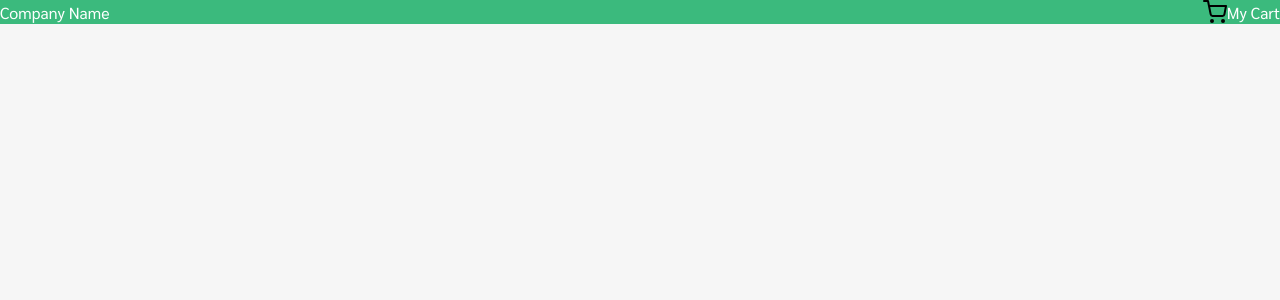
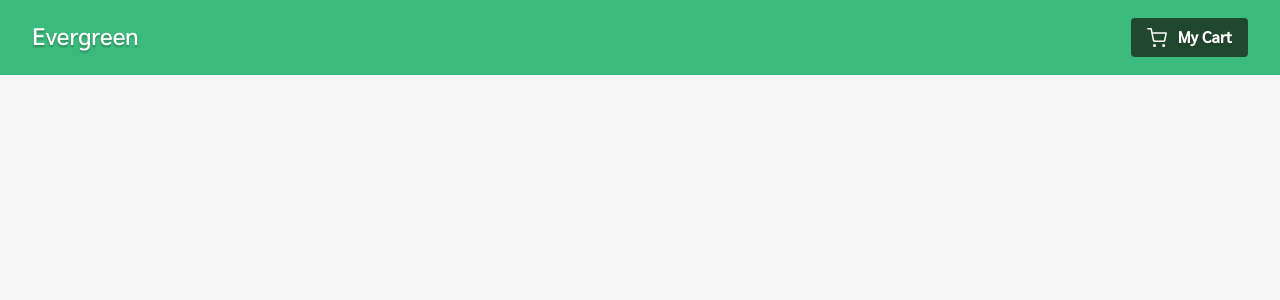
Before and after one commit to llfalcao/shopping-cart, a React (Create React App) app: page /shopping-cart/checkout in a window 1280 px wide. Shown: the top 300 px of the page. Built offline with nearby package versions, Linux system fonts and the light colour scheme.

Commit message:
Style header

```diff
--- a/src/components/Header/Header.js
+++ b/src/components/Header/Header.js
@@ -4,10 +4,10 @@ import * as S from './styles';
 const Header = () => {
   return (
     <S.Header>
-      <p>Company Name</p>
+      <S.Title>Evergreen</S.Title>
       <S.LinkCart to="/checkout">
         <img src={cart} alt="Cart Icon" />
-        My Cart
+        <span>My Cart</span>
       </S.LinkCart>
     </S.Header>
   );
--- a/src/components/Header/styles.jsx
+++ b/src/components/Header/styles.jsx
@@ -4,21 +4,40 @@ import { Link } from 'react-router-dom';
 export const Header = styled.header`
   background: #3bba7d;
   color: #fff;
+  text-shadow: 0 2px 2px #18261855;
   display: flex;
   flex-wrap: wrap;
   justify-content: space-between;
   align-items: center;
+  height: 75px;
 `;
 
 export const Title = styled.span`
-  /*  */
+  margin: 0 2rem;
+  font-weight: 500;
+  font-size: 1.5rem;
+  padding-bottom: 5px;
+  text-align: center;
 `;
 
 export const LinkCart = styled(Link)`
   display: flex;
   align-items: center;
+  margin: 0 2rem;
+  background: #182618c4;
+  padding: 0.5rem 1rem;
+  border-radius: 0.25rem;
 
-  & img svg {
-    stroke: red;
+  &:hover {
+    background: #182618;
+  }
+
+  & img {
+    margin-right: 0.7rem;
+  }
+
+  & span {
+    font-weight: 600;
+    padding-bottom: 2px;
   }
 `;
```
Also changed, not shown: src/assets/icons/shopping-cart.svg.
